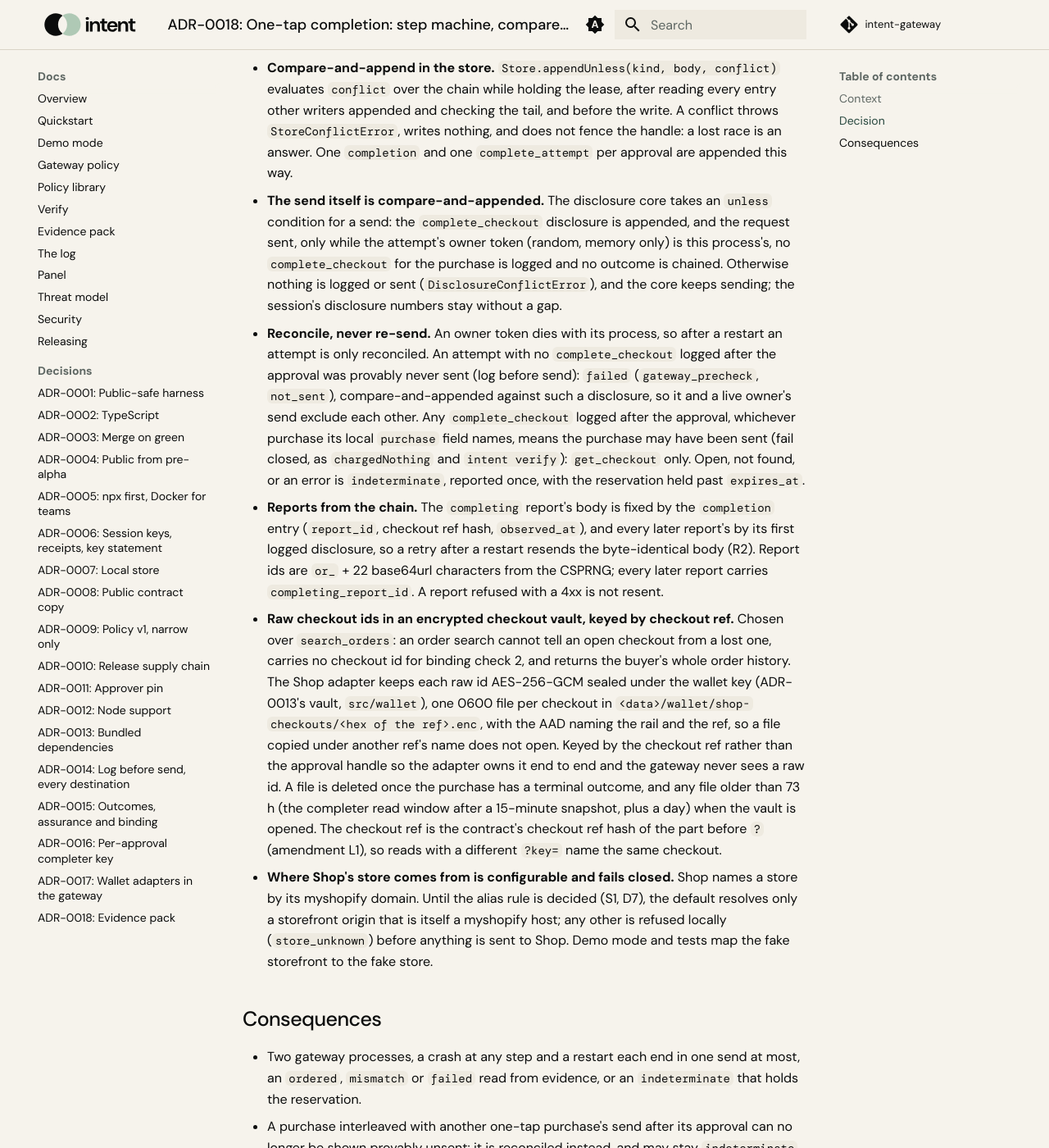
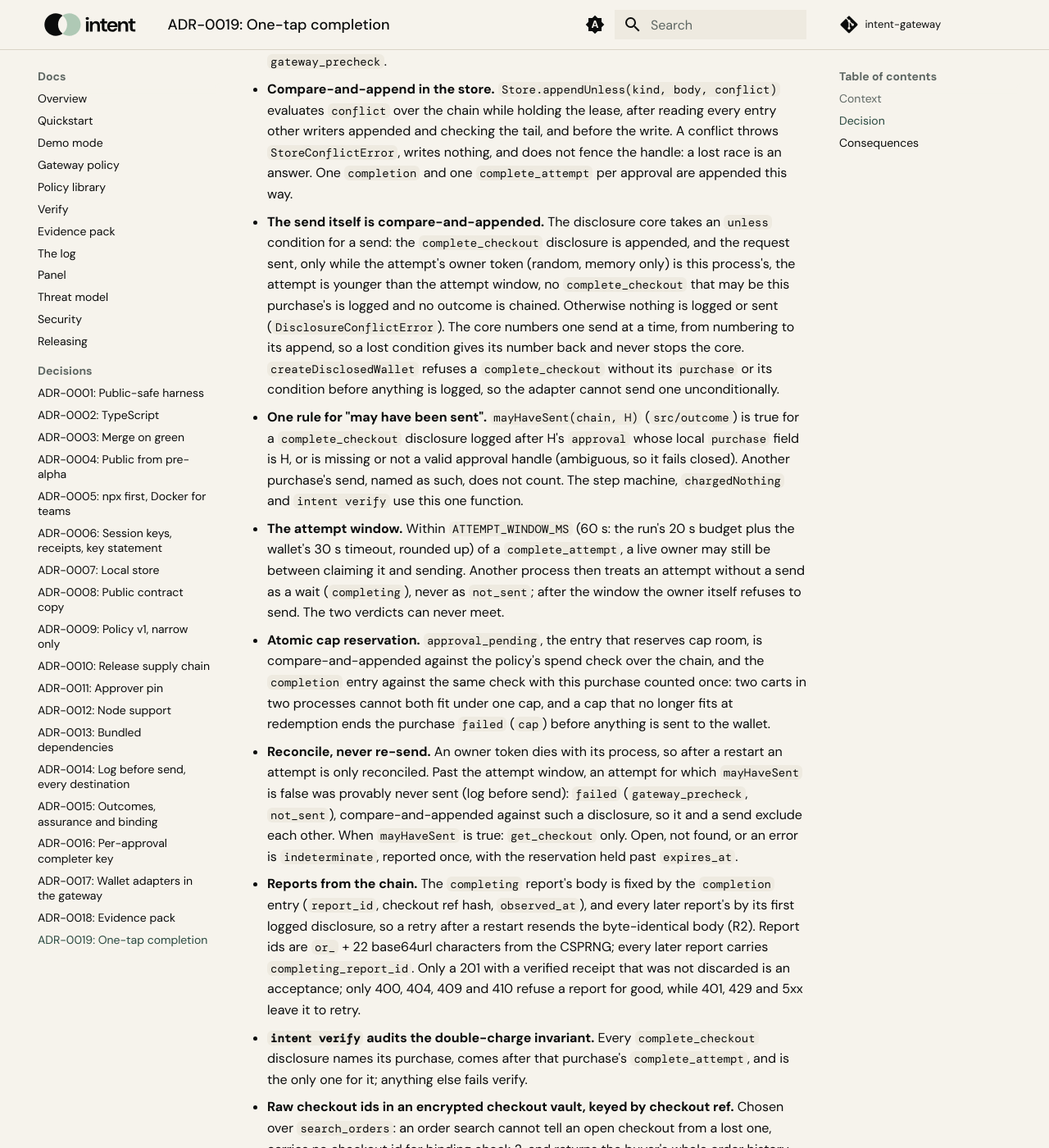
Before and after one commit to golden007eye/intent-gateway, an MkDocs documentation site: the page built from docs/adr/0019-one-tap-completion.md, in a window 1280 px wide and 1400 px high, scrolled down 1159 px. Shown: the whole window at 82% size. Built offline with MkDocs 1.6.1 and Material for MkDocs 9.7.7, drawn with Linux system fonts in a browser that asks for light colours; comment, search, counter and statistics services are not loaded; some of the changed text lies outside the part shown.

Commit message:
docs: renumber the one-tap completion ADR to 0019, record the review fixes
ADR-0018 is taken by the evidence pack (G9). ADR-0019 adds the attempt
window, the shared maybe-sent rule, the double-charge audit, the atomic cap
reservation and the S1 store-alias note; mkdocs nav, GLOSSARY and ADR-0017
point to it.

Co-Authored-By: Claude Opus 5.5 <noreply@anthropic.com>

```diff
--- a/docs/adr/0019-one-tap-completion.md
+++ b/docs/adr/0019-one-tap-completion.md
@@ -1,6 +1,6 @@
-# ADR-0018: One-tap completion: step machine, compare-and-append, restarts
+# ADR-0019: One-tap completion: step machine, compare-and-append, restarts
 
-Status: accepted · 2026-10-17
+Status: accepted · 2026-10-17 · Relates to ADR-0015 (cap release on local evidence), ADR-0016 (completer key); amends ADR-0017 (checkout ids, checkout ref)
 
 ## Context
 
@@ -18,15 +18,21 @@ Shop's checkout id can carry a credential (`?key=`), so the chain names a checko
 - **Driven from `get_approval_status`, never in the background.** `src/gateway/complete.ts` runs inside the status call, after the approval is chained, on both status paths (a new approval, and one already chained, which is the path every resume after a restart takes), until the first wait state or 20 s. Every request to Intent Cloud the gateway signs here uses the approval's completer key (ADR-0016).
 - **Steps, each chained before its effect.** Preconditions (policy allows one_tap, a wallet, before `expires_at`); the effective per-order cap `min(policy, wallet budget)`; the quote (`create_checkout`) and binding-v1 checks 1, 3, 4 and 5 on it; the `completion` entry; the `completing` report; the `complete_attempt` entry; the completer precheck on a fresh `get_checkout` (same process, no cached read: check 2 against the completion's hash, checks 1, 3, 4, 5, expiry, and Appendix E again, step 7 included); `complete_checkout`; the local `outcome`; the report of it. A refusal before Intent Cloud accepted `completing` is a local outcome only; after it, it is reported as `failed` / `gateway_precheck`.
 - **Compare-and-append in the store.** `Store.appendUnless(kind, body, conflict)` evaluates `conflict` over the chain while holding the lease, after reading every entry other writers appended and checking the tail, and before the write. A conflict throws `StoreConflictError`, writes nothing, and does not fence the handle: a lost race is an answer. One `completion` and one `complete_attempt` per approval are appended this way.
-- **The send itself is compare-and-appended.** The disclosure core takes an `unless` condition for a send: the `complete_checkout` disclosure is appended, and the request sent, only while the attempt's owner token (random, memory only) is this process's, no `complete_checkout` for the purchase is logged and no outcome is chained. Otherwise nothing is logged or sent (`DisclosureConflictError`), and the core keeps sending; the session's disclosure numbers stay without a gap.
-- **Reconcile, never re-send.** An owner token dies with its process, so after a restart an attempt is only reconciled. An attempt with no `complete_checkout` logged after the approval was provably never sent (log before send): `failed` (`gateway_precheck`, `not_sent`), compare-and-appended against such a disclosure, so it and a live owner's send exclude each other. Any `complete_checkout` logged after the approval, whichever purchase its local `purchase` field names, means the purchase may have been sent (fail closed, as `chargedNothing` and `intent verify`): `get_checkout` only. Open, not found, or an error is `indeterminate`, reported once, with the reservation held past `expires_at`.
-- **Reports from the chain.** The `completing` report's body is fixed by the `completion` entry (`report_id`, checkout ref hash, `observed_at`), and every later report's by its first logged disclosure, so a retry after a restart resends the byte-identical body (R2). Report ids are `or_` + 22 base64url characters from the CSPRNG; every later report carries `completing_report_id`. A report refused with a 4xx is not resent.
+- **The send itself is compare-and-appended.** The disclosure core takes an `unless` condition for a send: the `complete_checkout` disclosure is appended, and the request sent, only while the attempt's owner token (random, memory only) is this process's, the attempt is younger than the attempt window, no `complete_checkout` that may be this purchase's is logged and no outcome is chained. Otherwise nothing is logged or sent (`DisclosureConflictError`). The core numbers one send at a time, from numbering to its append, so a lost condition gives its number back and never stops the core. `createDisclosedWallet` refuses a `complete_checkout` without its `purchase` or its condition before anything is logged, so the adapter cannot send one unconditionally.
+- **One rule for "may have been sent".** `mayHaveSent(chain, H)` (`src/outcome`) is true for a `complete_checkout` disclosure logged after H's `approval` whose local `purchase` field is H, or is missing or not a valid approval handle (ambiguous, so it fails closed). Another purchase's send, named as such, does not count. The step machine, `chargedNothing` and `intent verify` use this one function.
+- **The attempt window.** Within `ATTEMPT_WINDOW_MS` (60 s: the run's 20 s budget plus the wallet's 30 s timeout, rounded up) of a `complete_attempt`, a live owner may still be between claiming it and sending. Another process then treats an attempt without a send as a wait (`completing`), never as `not_sent`; after the window the owner itself refuses to send. The two verdicts can never meet.
+- **Atomic cap reservation.** `approval_pending`, the entry that reserves cap room, is compare-and-appended against the policy's spend check over the chain, and the `completion` entry against the same check with this purchase counted once: two carts in two processes cannot both fit under one cap, and a cap that no longer fits at redemption ends the purchase `failed` (`cap`) before anything is sent to the wallet.
+- **Reconcile, never re-send.** An owner token dies with its process, so after a restart an attempt is only reconciled. Past the attempt window, an attempt for which `mayHaveSent` is false was provably never sent (log before send): `failed` (`gateway_precheck`, `not_sent`), compare-and-appended against such a disclosure, so it and a send exclude each other. When `mayHaveSent` is true: `get_checkout` only. Open, not found, or an error is `indeterminate`, reported once, with the reservation held past `expires_at`.
+- **Reports from the chain.** The `completing` report's body is fixed by the `completion` entry (`report_id`, checkout ref hash, `observed_at`), and every later report's by its first logged disclosure, so a retry after a restart resends the byte-identical body (R2). Report ids are `or_` + 22 base64url characters from the CSPRNG; every later report carries `completing_report_id`. Only a 201 with a verified receipt that was not discarded is an acceptance; only 400, 404, 409 and 410 refuse a report for good, while 401, 429 and 5xx leave it to retry.
+- **`intent verify` audits the double-charge invariant.** Every `complete_checkout` disclosure names its purchase, comes after that purchase's `complete_attempt`, and is the only one for it; anything else fails verify.
 - **Raw checkout ids in an encrypted checkout vault, keyed by checkout ref.** Chosen over `search_orders`: an order search cannot tell an open checkout from a lost one, carries no checkout id for binding check 2, and returns the buyer's whole order history. The Shop adapter keeps each raw id AES-256-GCM sealed under the wallet key (ADR-0013's vault, `src/wallet`), one 0600 file per checkout in `<data>/wallet/shop-checkouts/<hex of the ref>.enc`, with the AAD naming the rail and the ref, so a file copied under another ref's name does not open. Keyed by the checkout ref rather than the approval handle so the adapter owns it end to end and the gateway never sees a raw id. A file is deleted once the purchase has a terminal outcome, and any file older than 73 h (the completer read window after a 15-minute snapshot, plus a day) when the vault is opened. The checkout ref is the contract's checkout ref hash of the part before `?` (amendment L1), so reads with a different `?key=` name the same checkout.
-- **Where Shop's store comes from is configurable and fails closed.** Shop names a store by its myshopify domain. Until the alias rule is decided (S1, D7), the default resolves only a storefront origin that is itself a myshopify host; any other is refused locally (`store_unknown`) before anything is sent to Shop. Demo mode and tests map the fake storefront to the fake store.
+- **Where Shop's store comes from is configurable and fails closed.** Shop names a store by its myshopify domain. Until the alias rule is decided (S1, D7), the default resolves only a storefront origin that is itself a myshopify host. A cart for any other merchant does not offer `shop_agent` at all, so it is handed off from the start instead of failing after the buyer's tap. Demo mode and tests map the fake storefront to the fake store. S1 note: Shop may report the custom storefront domain even for a myshopify store, so the alias rule must accept both directions before check 1 is frozen for `shop_agent`.
+- **Tidy-up.** A quote that goes no further (refused at step 3, or lost in the step-4 race) has its checkout id forgotten at once. A terminal local outcome with no report ever accepted (a refusal before redemption) deletes the completer key: nothing is left to report.
 
 ## Consequences
 
 - Two gateway processes, a crash at any step and a restart each end in one send at most, an `ordered`, `mismatch` or `failed` read from evidence, or an `indeterminate` that holds the reservation.
-- A purchase interleaved with another one-tap purchase's send after its approval can no longer be shown provably unsent: it is reconciled instead, and may stay `indeterminate`.
+- A send that names no purchase can no longer prove any purchase approved before it unsent: those are reconciled instead, and may stay `indeterminate`.
 - The checkout vault is as safe as the wallet vault: against same-user malware it is obfuscation (AC-X3), and it holds a credential to read one checkout, not to pay.
-- Real one-tap stays off until the store alias rule is decided: until then every real merchant whose storefront is not its myshopify domain is refused locally.
+- Real one-tap stays off until the store alias rule is decided: until then every real merchant whose storefront is not its myshopify domain is handed off.
+- A not_sent verdict waits out the attempt window (60 s) after a crash between claiming an attempt and sending.
--- a/mkdocs.yml
+++ b/mkdocs.yml
@@ -96,3 +96,4 @@ nav:
       - "ADR-0016: Per-approval completer key": adr/0016-per-approval-completer-key.md
       - "ADR-0017: Wallet adapters in the gateway": adr/0017-wallet-adapters-in-the-gateway.md
       - "ADR-0018: Evidence pack": adr/0018-evidence-pack.md
+      - "ADR-0019: One-tap completion": adr/0019-one-tap-completion.md
```
Also changed, not shown: GLOSSARY.md (+2 -2 lines), docs/adr/0017-wallet-adapters-in-the-gateway.md (+2 -2 lines).
